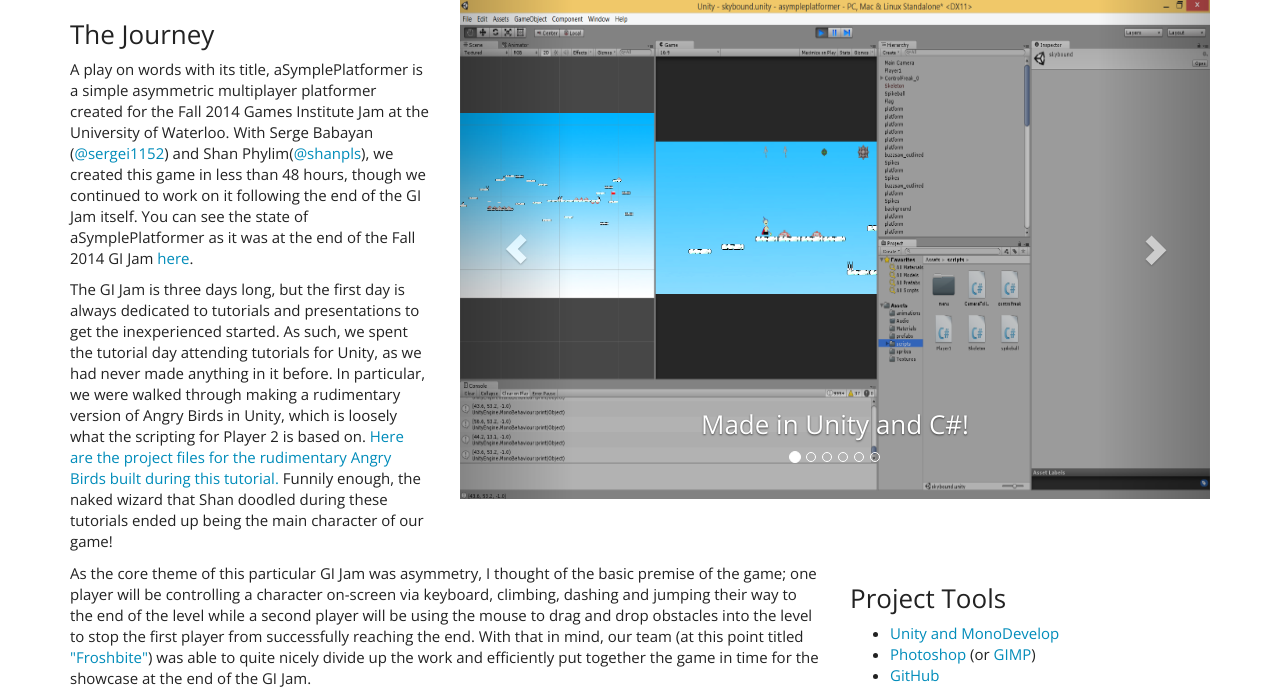
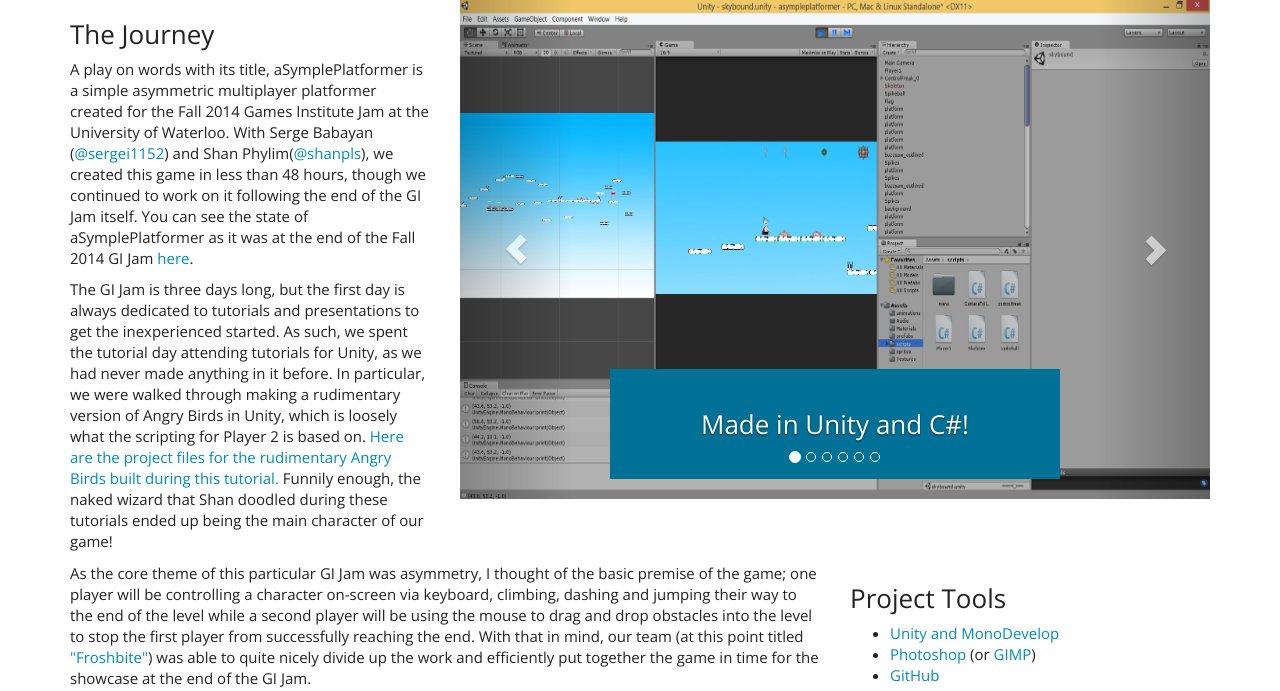
Before and after one commit to ggkevinxing/ggkevinxing.github.io, a PHP site: page /projects/2014/asympleplatformer/ in a window 1280 px wide. Shown: the part 179-870 px from the top of the page. Run offline with PHP 8.4, Linux system fonts and the light colour scheme; some libraries are stand-ins or nearby versions.

Commit message:
adjusted carousel css, rearranged directories

```diff
--- a/css/custom.css
+++ b/css/custom.css
@@ -59,8 +59,13 @@ footer {
   margin-bottom: 60px;
 }
 /* Since positioning the image, we need to help out the caption */
+.carousel-indicators{
+  z-index: 10;
+}
+
 .carousel-caption {
-  z-index: 10;
+  background-color: #007196;
+  color: white;
 }
 
 /* Declare heights because of positioning of img element */
--- a/projects/2014/asympleplatformer/index.html
+++ b/projects/2014/asympleplatformer/index.html
@@ -92,38 +92,38 @@
                   <!-- Wrapper for slides -->
                   <div class="carousel-inner">
                     <div class="item active">
-                      <img src="img/asympleplatformer/asympleplatformer_main.png" alt="...">
-                      <div class="carousel-caption">
+                      <img src="img/asympleplatformer_main.png" alt="...">
+                      <div class="carousel-caption hidden-xs">
                           <h3>Made in Unity and C#!</h3>
                       </div>
                     </div>
                     <div class="item">
-                      <img src="img/asympleplatformer/asympleplatformer_gameplay.png" alt="...">
-                      <div class="carousel-caption">
+                      <img src="img/asympleplatformer_gameplay.png" alt="...">
+                      <div class="carousel-caption hidden-xs">
                           <h3>Asymmetric Gameplay</h3>
                       </div>
                     </div>
                     <div class="item">
-                      <img src="img/asympleplatformer/asympleplatformer_p1win.png" alt="...">
-                      <div class="carousel-caption">
+                      <img src="img/asympleplatformer_p1win.png" alt="...">
+                      <div class="carousel-caption hidden-xs">
                           <h3>Victory conditions for Player 1</h3>
                       </div>
                     </div>
                     <div class="item">
-                      <img src="img/asympleplatformer/asympleplatformer_p2win.png" alt="...">
-                      <div class="carousel-caption">
+                      <img src="img/asympleplatformer_p2win.png" alt="...">
+                      <div class="carousel-caption hidden-xs">
                           <h3>Victory conditions for Player 2</h3>
                       </div>
                     </div>
                     <div class="item">
-                      <img src="img/asympleplatformer/asympleplatformer_pausemenu.png" alt="...">
-                      <div class="carousel-caption">
+                      <img src="img/asympleplatformer_pausemenu.png" alt="...">
+                      <div class="carousel-caption hidden-xs">
                           <h3>Working Pause Menus with OnGUI()</h3>
                       </div>
                     </div>
                     <div class="item">
-                      <img src="img/asympleplatformer/asympleplatformer_spritework.png" alt="...">
-                      <div class="carousel-caption">
+                      <img src="img/asympleplatformer_spritework.png" alt="...">
+                      <div class="carousel-caption hidden-xs">
                           <h3>Hand-drawn sprite assets!</h3>
                       </div>
                     </div>
--- a/projects/2014/so-meta/index.html
+++ b/projects/2014/so-meta/index.html
@@ -135,7 +135,7 @@
         <div class="item active">
           <img src="img/site_navbar.png">
           <div class="container">
-            <div class="carousel-caption">
+            <div class="carousel-caption hidden-xs">
               <p>Fixed, fluid and responsive navbar</p>
             </div>
           </div>
@@ -143,7 +143,7 @@
         <div class="item">
           <img src="img/site_three_column_grid.png">
           <div class="container">
-            <div class="carousel-caption">
+            <div class="carousel-caption hidden-xs">
               <p>Three column layout for project index using Bootstrap's grid system</p>
             </div>
           </div>
@@ -151,7 +151,7 @@
         <div class="item">
           <img src="img/site_about_me.png">
           <div class="container">
-            <div class="carousel-caption">
+            <div class="carousel-caption hidden-xs">
               <p>XCOM-inspired About page layout complete with JavaScript-powered random page header generation</p>
             </div>
           </div>
--- a/projects/2014/so-meta/onepagercustom.css
+++ b/projects/2014/so-meta/onepagercustom.css
@@ -28,13 +28,7 @@ h2 {
 
 /* Carousel */
 
-.carousel-indicators{
-  border-color: black;
-}
-
 .carousel-caption {
-  background-color: #007196;
-  color: white;
   padding-bottom: 12px;
 }
 
```
Also changed, not shown: about/xcom.css (+11 -3 lines), projects/2013/fullhealth/index.html (+4 -4 lines), projects/2014/asympleplatformer/img/asympleplatformer/asympleplatformer_gameplay.png (deleted), projects/2014/asympleplatformer/img/asympleplatformer/asympleplatformer_p1win.png (deleted), projects/2014/asympleplatformer/img/asympleplatformer/asympleplatformer_p2win.png (deleted), projects/2014/asympleplatformer/img/asympleplatformer/asympleplatformer_pausemenu.png (deleted), projects/2014/asympleplatformer/img/asympleplatformer_gameplay.png (added), projects/2014/asympleplatformer/img/asympleplatformer_main.png (renamed from projects/2014/asympleplatformer/img/asympleplatformer/asympleplatformer_main.png), projects/2014/asympleplatformer/img/asympleplatformer_p1win.png (added), projects/2014/asympleplatformer/img/asympleplatformer_p2win.png (added), projects/2014/asympleplatformer/img/asympleplatformer_pausemenu.png (added), projects/2014/asympleplatformer/img/asympleplatformer_spritework.png (renamed from projects/2014/asympleplatformer/img/asympleplatformer/asympleplatformer_spritework.png).
